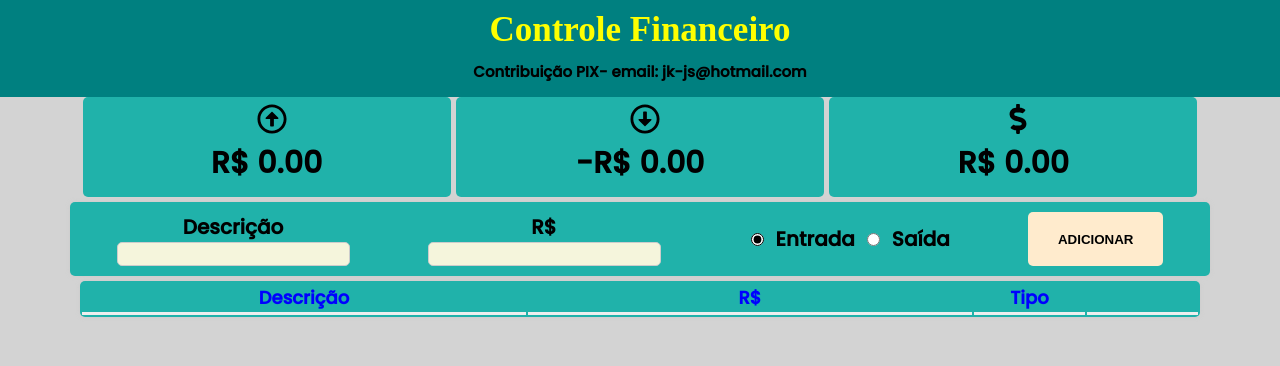
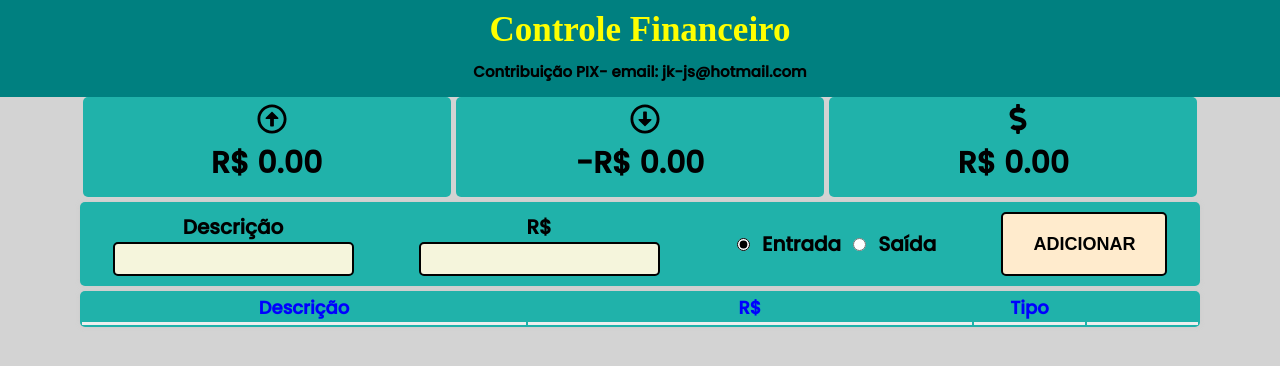
Before and after one commit to JotaKSP/controlefinanceiro, a React (Create React App) app: page / in a window 1280 px wide. Shown: the top 366 px of the page. Built offline with nearby package versions, Linux system fonts and the light colour scheme.

Commit message:
initial commit

```diff
--- a/src/components/Form/styles.js
+++ b/src/components/Form/styles.js
@@ -9,9 +9,11 @@ export const Container = styled.div`
   border-radius: 5px;
   display: flex;
   justify-content: space-around;
-  padding: 10px 10px;
+  padding-top: 10px;
+  padding-bottom: 10px;
+
   text-align: center;
-  gap: 5px;
+  gap: 0px;
 
   @media (max-width: 750px) {
     display: grid;
@@ -23,11 +25,11 @@ export const Input = styled.input`
   text-align: center;
   outline: none;
   border-radius: 5px;
-
   font-size: 17px;
   font-weight: bold;
-  border: 1px solid #ccc;
+  border: 2px solid black;
   background-color: beige;
+  padding: 5px;
 
 `;
 //Meio Letras
@@ -52,6 +54,7 @@ export const RadioGroup = styled.div`
     margin-right: 12px;
     accent-color: black;
     margin-top: 0;
+
   }
 `;
 export const Table = styled.table`
@@ -61,6 +64,7 @@ export const Table = styled.table`
   border-radius: 5px;
   max-width: 1120px;
   margin: 20px auto;
+
 `;
 //Botão
 export const Button = styled.button`
@@ -68,7 +72,9 @@ export const Button = styled.button`
   border: none;
   border-radius: 5px;
   cursor: pointer;
+  font-size: 18px;
   color: black;
+  border: 2px solid black;
   font-weight: bold;
   background-color: blanchedalmond;
 
--- a/src/components/Grid/styles.js
+++ b/src/components/Grid/styles.js
@@ -3,14 +3,12 @@ import styled from "styled-components";
 export const Table = styled.table`
   width: 100%;
   background-color: lightseagreen;
-  padding: 0px;
   box-shadow: 0px 0px 5px #ccc;
   border-radius: 5px;
   max-width: 1120px;
   margin: 0px auto;
   font-weight: bold;
   font-size: 15px;
-  padding-top: 0px;
 
 `;
 
@@ -21,6 +19,7 @@ export const Tbody = styled.tbody``;
 export const Tr = styled.tr``;
 
 export const Th = styled.th`
+
   border-bottom: inset;
   font-size: 18px;
   color: blue;
--- a/src/components/GridItem/styles.js
+++ b/src/components/GridItem/styles.js
@@ -7,8 +7,6 @@ export const Td = styled.td`
   word-break: break-all;
   text-align: center;
 
-
-
   svg {
     width: 16px;
     height: 16px;
--- a/src/styles/global.js
+++ b/src/styles/global.js
@@ -7,6 +7,7 @@ const Global = createGlobalStyle`
     padding: 0;
     font-family: 'Poppins', Sans-Serif;
     background-color: lightgray;
+
   }
 `;
 
```
